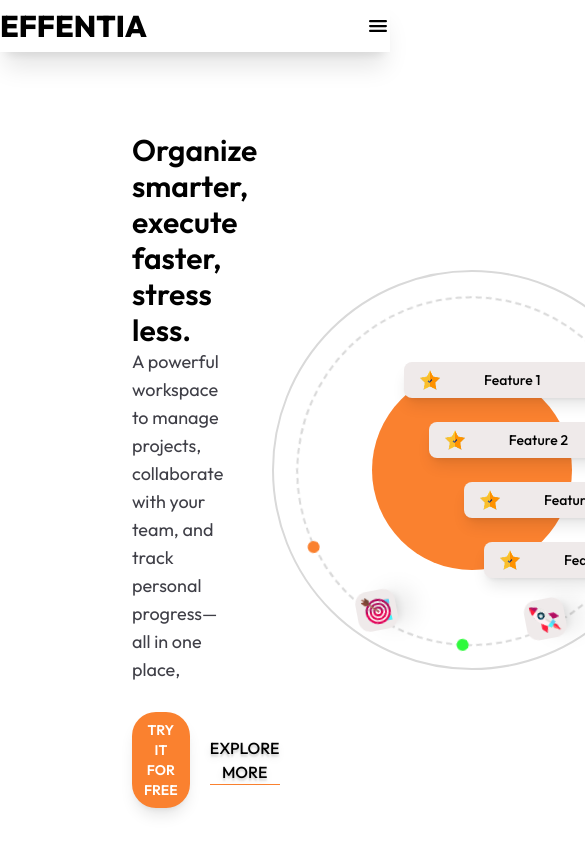
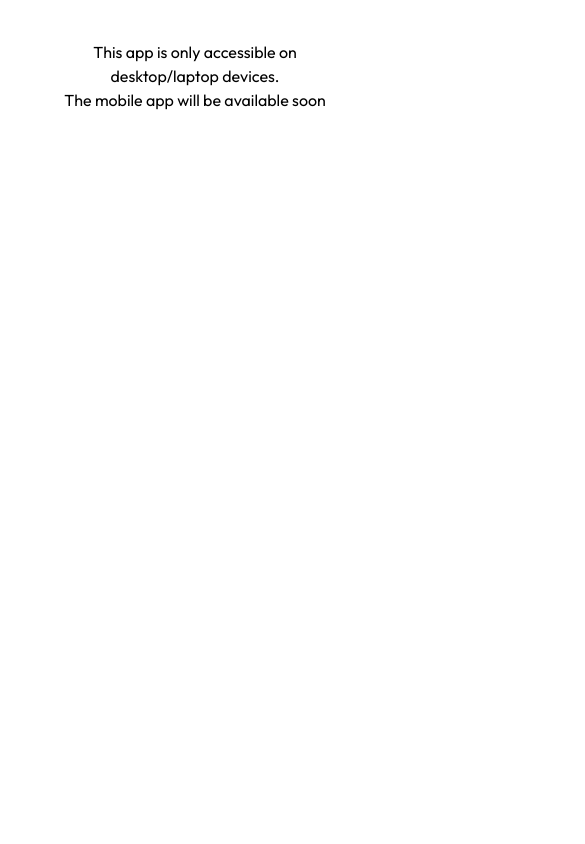
Before and after one commit to Shivamv2209/EffentiaFront, a React (Vite) app: page / in a window 390 px wide. Shown: the top 844 px of the page, 585 px wide, since content can reach past the window. Built offline with nearby package versions, Linux system fonts and the light colour scheme.

Commit message:
mobile app message

```diff
--- a/src/App.jsx
+++ b/src/App.jsx
@@ -1,20 +1,40 @@
-import React from "react";
+import React, { useEffect, useState } from "react";
 import {Routes,Route} from "react-router-dom"
 import MainPage from "./Pages/MainPage";
 import Login from "./Pages/Login";
 import Signup from "./Pages/SignUp";
 import Protected from "./utils/Protected";
-import Explore from "./Pages/Explore";
 import MyProjects from "./Pages/MyProjects";
 import Projects from "./Pages/Projects";
+import { useSelector } from "react-redux";
 
 function App(){
+
+  const [isAllowed,setIsAllowed] = useState(true);
+
+  useEffect(()=>{
+    const useragent = navigator.userAgent.toLowerCase();
+    const isMobile = /mobile|android|iphone|ipad|ipod/.test(useragent);
+    const smallScreen = window.innerWidth < 1024;
+
+    if(isMobile || smallScreen){
+       setIsAllowed(false);
+    }
+  },[]);
+
+  if(!isAllowed){
+    return(
+      <div style={{ padding: 40, textAlign: "center" }}>
+        <h2>This app is only accessible on desktop/laptop devices.</h2>
+        <p>The mobile app will be available soon</p>
+      </div>
+    )
+  }
   return(
     <Routes>
      <Route path="/" element={<MainPage />} />
      <Route path="/login" element={<Login />} />
      <Route path="/signup" element={<Signup />} />
-     <Route path="/explore" element={<Protected><Explore /></Protected>} />
      <Route path="/explore/MyProjects" element={<Protected><MyProjects /></Protected>} />
      <Route path="/explore/Projects" element={<Protected><Projects /></Protected>} />
     </Routes>
--- a/src/Components/HeroSection.jsx
+++ b/src/Components/HeroSection.jsx
@@ -28,7 +28,7 @@
 
   return (
     <>
-      <div className="flex items-center justify-between gap-10 p-8 ml-10">
+      <div className="md:flex items-center justify-between gap-10 p-8 ml-10 sm:grid sm:grid-cols-1">
         <div ref={leftcontent} className="w-[40%] flex flex-col p-15 mt-10">
           <div className="inline-flex flex-wrap">
             <h1 className="text-3xl font-semibold">
--- a/src/Components/Navbar.jsx
+++ b/src/Components/Navbar.jsx
@@ -54,7 +54,7 @@
   return (
     <>
       <nav className="bg-white fixed z-[999] w-full top-0 start-0 shadow-xl">
-        <div className="max-w-screen-2xl flex items-center mx-auto justify-between md:p-0 sm:p-3 ">
+        <div className="max-w-screen-2xl flex items-center mx-auto justify-between md:p-0">
           <div className={`flex items-center ${user ? "gap-105" : "gap-16"}`}>
             <a href="#" className="flex items-center gap-3">
               <span className="text-3xl font-extrabold mt-2 mb-2">
--- a/src/Pages/Explore.jsx
+++ /dev/null
@@ -1,16 +0,0 @@
-import React from 'react'
-import Navbar from '../Components/Navbar'
-import ExploreHead from '../Components/ExploreHead';
-
-
-function Explore() {
-
-  return (
-    <>
-    <Navbar />
-    <ExploreHead />
-    </>
-  )
-}
-
-export default Explore;
--- a/src/Pages/Login.jsx
+++ b/src/Pages/Login.jsx
@@ -38,7 +38,7 @@
       token:loggedIn.token
     }))
 
-    navigate("/explore")
+    navigate("/explore/Projects")
    }
 
   }catch(err){
--- a/src/Store/reducer/States.jsx
+++ b/src/Store/reducer/States.jsx
@@ -3,6 +3,7 @@
 const initialState = {
     user:null,
     token:null
+    //expiresIn : null for production use
 }
 
 export const userSlice = createSlice({
--- a/src/main.jsx
+++ b/src/main.jsx
@@ -6,6 +6,9 @@
 import { PersistGate } from "redux-persist/integration/react";
 import { BrowserRouter } from "react-router-dom";
 import App from "./App.jsx";
+
+//just for development purposes
+persistor.purge();
 
 
 createRoot(document.getElementById("root")).render(
```
